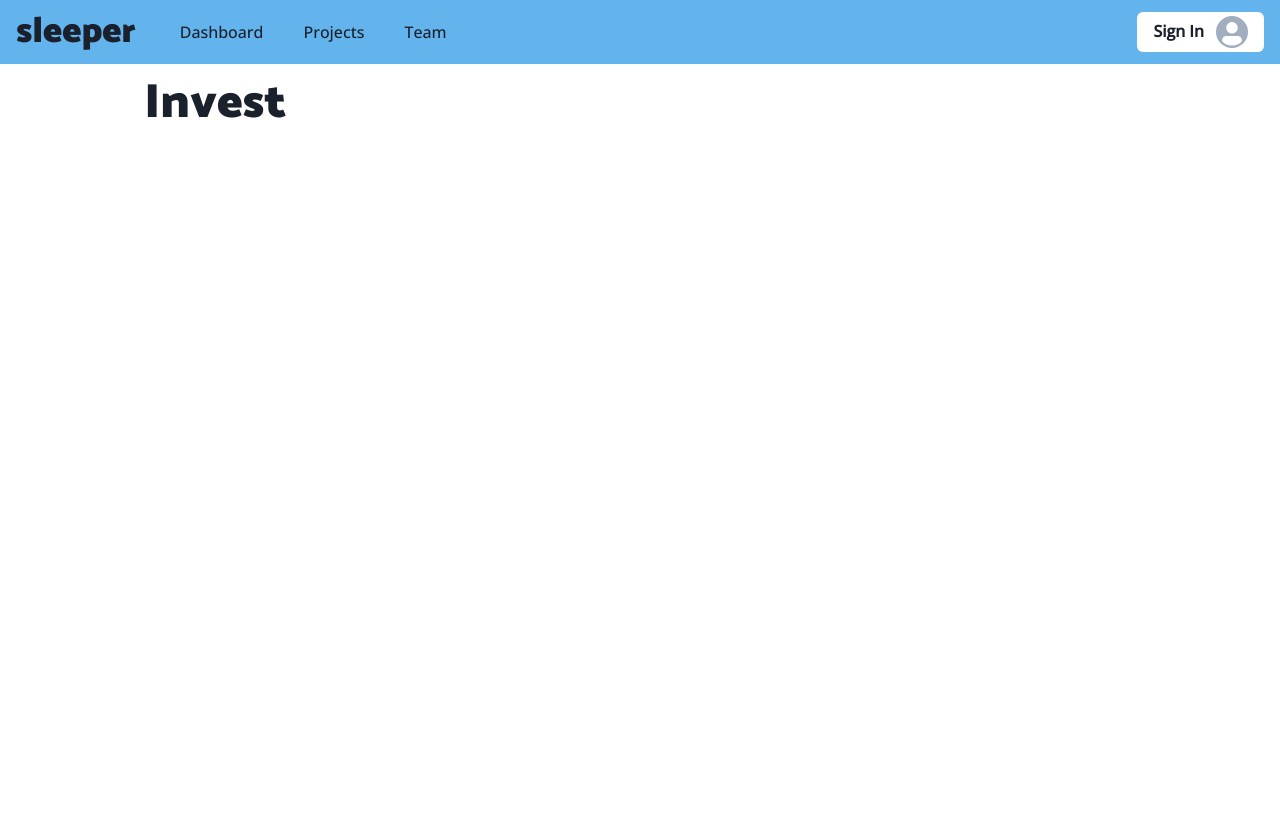
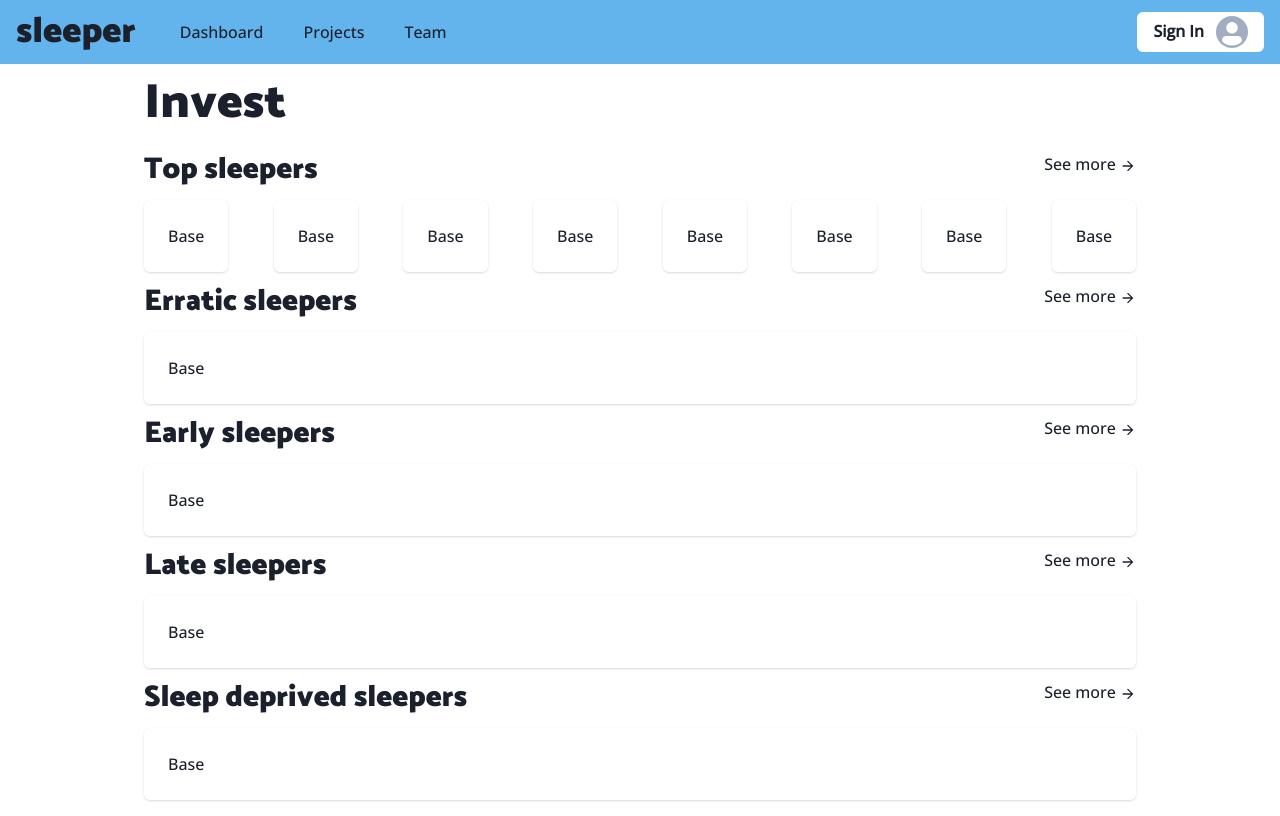
Before and after one commit to jmigsan/sleeper, a React (Create React App) app in the folder frontend/: page /invest in a window 1280 px wide. Built offline with nearby package versions, Linux system fonts and the light colour scheme.

Commit message:
invest skseleton

```diff
--- a/frontend/src/components/All/NavBar.jsx
+++ b/frontend/src/components/All/NavBar.jsx
@@ -54,6 +54,9 @@ export default function Simple() {
             aria-label={'Open Menu'}
             display={{ md: 'none' }}
             onClick={isOpen ? onClose : onOpen}
+            bg={'white'}
+            _hover={{ bg: 'gray.100' }}
+            _expanded={{ bg: 'gray.100' }}
           />
           <HStack spacing={8} alignItems={'center'}>
             <Heading>sleeper</Heading>
--- a/frontend/src/components/Dashboard/DashboardPortfolio.jsx
+++ b/frontend/src/components/Dashboard/DashboardPortfolio.jsx
@@ -13,7 +13,7 @@ const DashboardPortfolio = () => {
         Portfolio
       </Heading>
       <div>
-        <Text>See more <span> <ArrowForwardIcon /> </span> </Text>
+        <Text>See more <ArrowForwardIcon /></Text>
       </div>
       <Box boxShadow='base' rounded='md' bg='white' area={'portfolio'}>
         yo
--- a/frontend/src/pages/Invest.jsx
+++ b/frontend/src/pages/Invest.jsx
@@ -1,17 +1,140 @@
 import {
   Container,
   Heading,
+  Grid,
+  GridItem,
+  Box,
+  Flex,
+  Spacer,
+  Text,
 } from '@chakra-ui/react'
+
+import { ArrowForwardIcon } from '@chakra-ui/icons'
 
 const Portfolio = () => {
   return (
     <Container maxW={'5xl'} p={4}>
-      <Heading as='h1' size='2xl'>
+      <Heading as='h1' size='2xl' pb={6}>
         Invest
       </Heading>
 
-
-
+      <Grid
+        templateAreas={`"top-title"
+                        "sleepers-1"
+                        "erratic-title"
+                        "sleepers-2"
+                        "earlies-title"
+                        "sleepers-3"
+                        "lates-title"
+                        "sleepers-4"
+                        "sleepdeprived-title"
+                        "sleepers-5"
+                        `}
+        gridTemplateRows={'auto'}
+        gridTemplateColumns={'auto'}
+        gap='3'
+      >
+        <GridItem area={'top-title'}>
+          <Flex>
+            <Heading as='h2' size='lg'>
+              Top sleepers
+            </Heading>
+            <Spacer/>
+            <Text>See more <ArrowForwardIcon /></Text>
+          </Flex>
+        </GridItem>
+        <GridItem area={'sleepers-1'}>
+          <Flex>
+            <Box boxShadow='base' p='6' rounded='md' bg='white'>
+              Base
+            </Box>
+            <Spacer/>
+            <Box boxShadow='base' p='6' rounded='md' bg='white'>
+              Base
+            </Box>
+            <Spacer/>
+            <Box boxShadow='base' p='6' rounded='md' bg='white'>
+              Base
+            </Box>
+            <Spacer/>
+            <Box boxShadow='base' p='6' rounded='md' bg='white'>
+              Base
+            </Box>
+            <Spacer/>
+            <Box boxShadow='base' p='6' rounded='md' bg='white'>
+              Base
+            </Box>
+            <Spacer/>
+            <Box boxShadow='base' p='6' rounded='md' bg='white'>
+              Base
+            </Box>
+            <Spacer/>
+            <Box boxShadow='base' p='6' rounded='md' bg='white'>
+              Base
+            </Box>
+            <Spacer/>
+            <Box boxShadow='base' p='6' rounded='md' bg='white'>
+              Base
+            </Box>
+          </Flex>
+        </GridItem>
+        <GridItem area={'erratic-title'}>
+          <Flex>
+            <Heading as='h2' size='lg'>
+              Erratic sleepers
+            </Heading>
+            <Spacer/>
+            <Text>See more <ArrowForwardIcon /></Text>
+          </Flex>
+        </GridItem>
+        <GridItem area={'sleepers-2'}>
+          <Box boxShadow='base' p='6' rounded='md' bg='white'>
+            Base
+          </Box>
+        </GridItem>
+        <GridItem area={'earlies-title'}>
+          <Flex>
+            <Heading as='h2' size='lg'>
+              Early sleepers
+            </Heading>
+            <Spacer/>
+            <Text>See more <ArrowForwardIcon /></Text>
+          </Flex>
+        </GridItem>
+        <GridItem area={'sleepers-3'}>
+          <Box boxShadow='base' p='6' rounded='md' bg='white'>
+            Base
+          </Box>
+        </GridItem>
+        <GridItem area={'lates-title'}>
+          <Flex>
+            <Heading as='h2' size='lg'>
+              Late sleepers
+            </Heading>
+            <Spacer/>
+            <Text>See more <ArrowForwardIcon /></Text>
+          </Flex>
+        </GridItem>
+        <GridItem area={'sleepers-4'}>
+          <Box boxShadow='base' p='6' rounded='md' bg='white'>
+            Base
+          </Box>
+        </GridItem>
+        <GridItem area={'sleepdeprived-title'}>
+          <Flex>
+            <Heading as='h2' size='lg'>
+              Sleep deprived sleepers
+            </Heading>
+            <Spacer/>
+            <Text>See more <ArrowForwardIcon /></Text>
+          </Flex>
+        </GridItem>
+        <GridItem area={'sleepers-5'}>
+          <Box boxShadow='base' p='6' rounded='md' bg='white'>
+            Base
+          </Box>
+        </GridItem>
+      </Grid>
     </Container>
   )
 };
--- /dev/null
+++ b/frontend/src/pages/SleeperStats.jsx
@@ -0,0 +1,6 @@
+const SleeperStats = () => {
+  return (
+    <div>SleeperStats</div>
+  )
+}
+export default SleeperStats
```
